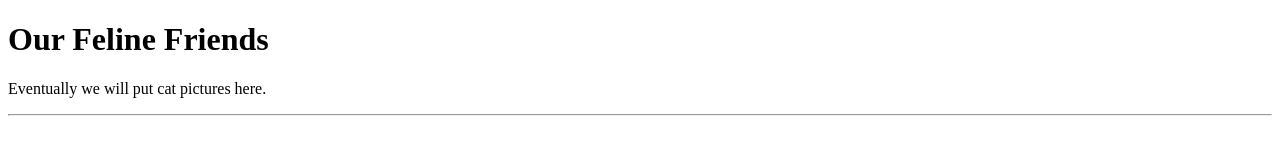
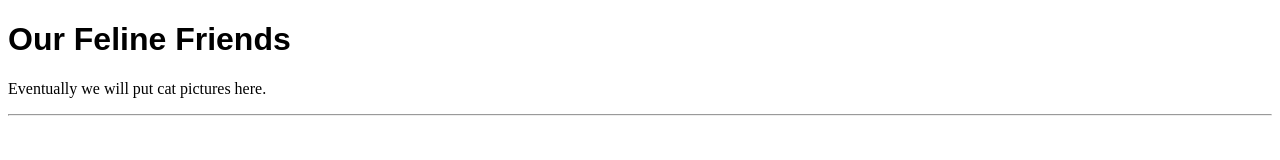
Before and after one commit to FabioGrisales/git-probando, a plain HTML site: page index.html in a window 1280 px wide. Drawn offline with Linux system fonts and the light colour scheme.

Commit message:
Add a simple stylesheet

```diff
--- /dev/null
+++ b/CSS/site.css
@@ -0,0 +1,2 @@
+h1, h2, h3, h4, h5, h6 { font-family: sans-serif; }
+body { font-family: serif; }
--- a/index.html
+++ b/index.html
@@ -3,6 +3,7 @@
   <head>
     <meta charset='UTF-8'>
     <title>Our Feline Friends</title>
+    <link rel="stylesheet" href="CSS/site.css">
   </head>
   <body>
     <h1>Our Feline Friends</h1>
```
